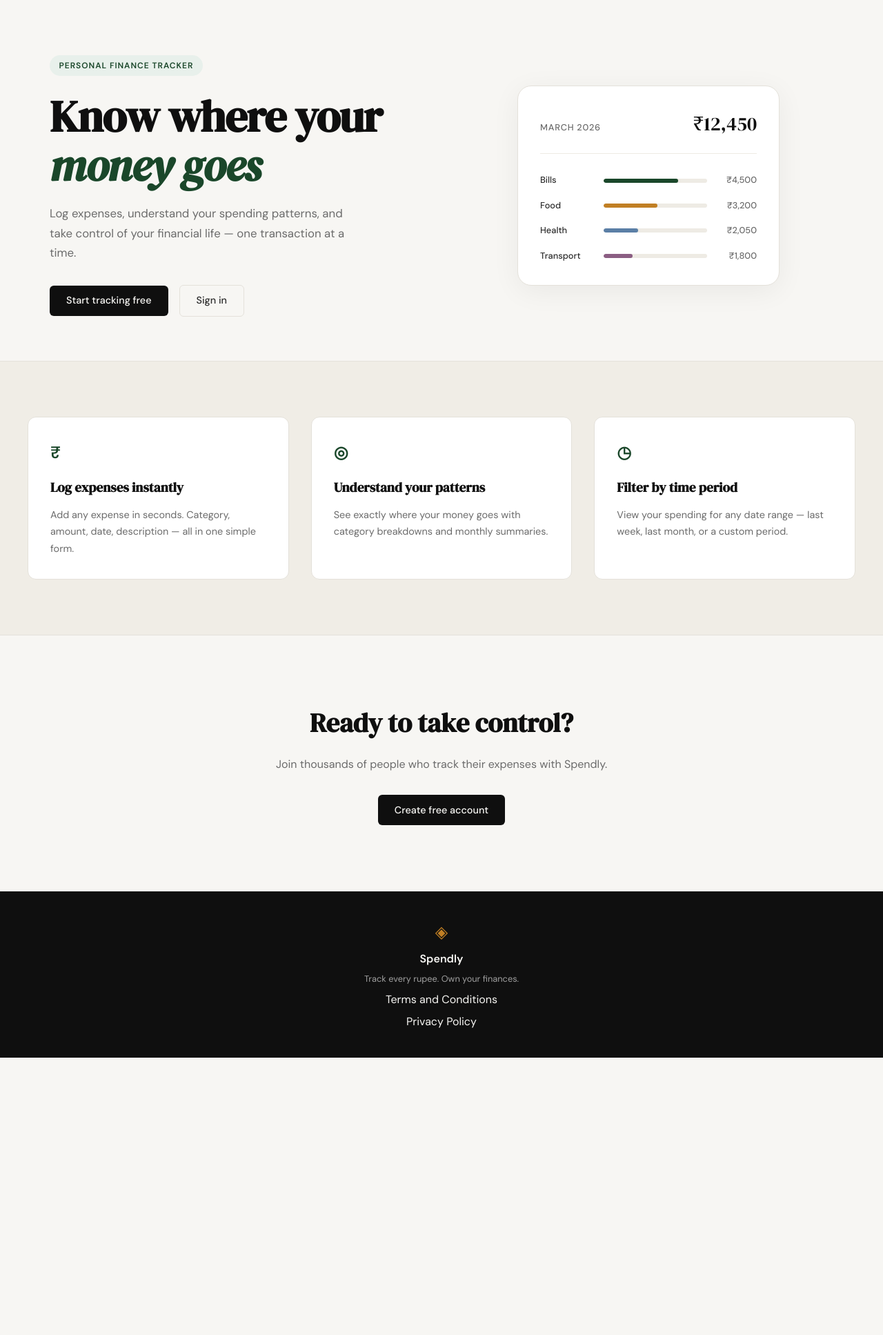
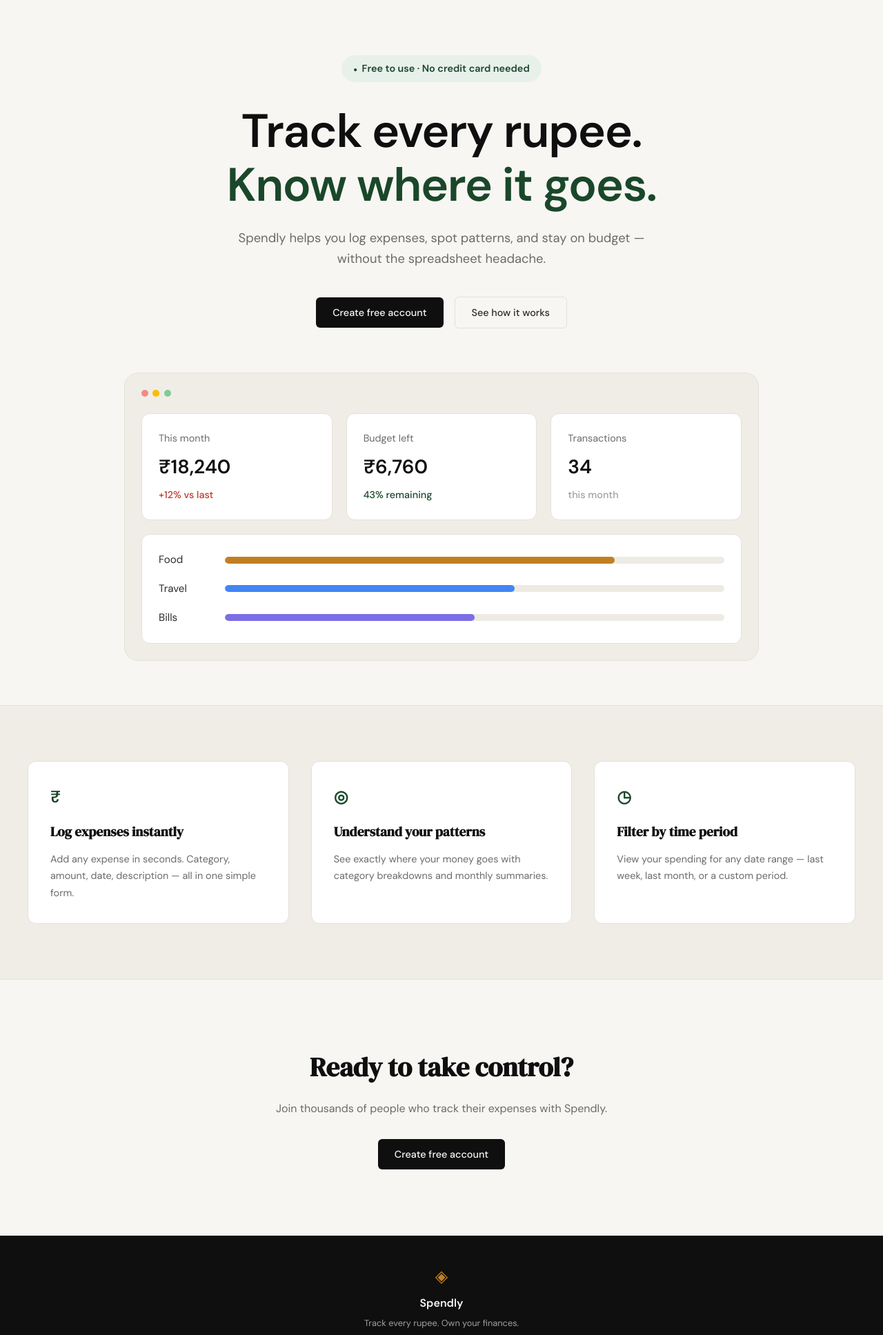
Before and after one commit to prxth4m/spendly, a Flask app: page / in a window 1280 px wide. Shown: the part 61-1996 px from the top of the page at 69% size. Before the commit the page ends 1594 px from the top, so only its background shows below. Run offline with Flask 3, Linux system fonts and the light colour scheme.

Commit message:
landing: redesign hero section to match mockup

```diff
--- a/static/css/style.css
+++ b/static/css/style.css
@@ -125,53 +125,59 @@ a { color: inherit; text-decoration: none; }
 
 .hero {
     padding: 5rem 2rem 4rem;
-    display: grid;
-    grid-template-columns: 1fr 1fr;
-    gap: 4rem;
-    align-items: center;
     max-width: var(--max-width);
     margin: 0 auto;
+    text-align: center;
 }
 
 .hero-badge {
     display: inline-block;
     background: var(--accent-light);
     color: var(--accent);
-    font-size: 0.75rem;
+    font-size: 0.9rem;
     font-weight: 600;
-    letter-spacing: 0.08em;
-    text-transform: uppercase;
-    padding: 0.35rem 0.85rem;
+    padding: 0.5rem 1.1rem;
     border-radius: 999px;
+    margin-bottom: 2rem;
+}
+
+.hero-badge::before {
+    content: '●';
+    color: var(--accent);
+    margin-right: 0.4rem;
+    font-size: 0.6rem;
+    vertical-align: middle;
+}
+
+.hero-title {
+    font-family: var(--font-body);
+    font-weight: 800;
+    font-size: clamp(2.5rem, 6vw, 4.25rem);
+    line-height: 1.15;
+    letter-spacing: -0.02em;
+    color: var(--ink);
     margin-bottom: 1.5rem;
 }
 
-.hero-title {
-    font-family: var(--font-display);
-    font-size: clamp(2.5rem, 5vw, 4rem);
-    line-height: 1.1;
-    letter-spacing: -0.02em;
-    color: var(--ink);
-    margin-bottom: 1.25rem;
-}
-
-.hero-title em {
-    font-style: italic;
+.hero-title-accent {
+    display: block;
     color: var(--accent);
 }
 
 .hero-subtitle {
-    font-size: 1.05rem;
+    font-size: 1.15rem;
     color: var(--ink-muted);
-    line-height: 1.7;
-    max-width: 460px;
-    margin-bottom: 2rem;
+    line-height: 1.6;
+    max-width: 620px;
+    margin: 0 auto 2.5rem;
 }
 
 .hero-actions {
     display: flex;
     gap: 1rem;
     align-items: center;
+    justify-content: center;
+    margin-bottom: 4rem;
 }
 
 /* ------------------------------------------------------------------ */
@@ -184,55 +190,96 @@ a { color: inherit; text-decoration: none; }
 }
 
 .mock-card {
+    background: var(--paper-warm);
+    border: 1px solid var(--border);
+    border-radius: var(--radius-lg);
+    padding: 1.5rem;
+    width: 100%;
+    max-width: 920px;
+}
+
+.mock-dots {
+    display: flex;
+    gap: 0.4rem;
+    margin-bottom: 1.5rem;
+}
+
+.mock-dots span {
+    width: 10px;
+    height: 10px;
+    border-radius: 50%;
+}
+
+.mock-dots span:nth-child(1) { background: #f28b82; }
+.mock-dots span:nth-child(2) { background: #fbbc04; }
+.mock-dots span:nth-child(3) { background: #81c995; }
+
+.mock-stats {
+    display: grid;
+    grid-template-columns: repeat(3, 1fr);
+    gap: 1.25rem;
+    margin-bottom: 1.25rem;
+}
+
+.mock-stat {
     background: var(--paper-card);
     border: 1px solid var(--border);
-    border-radius: var(--radius-lg);
-    padding: 2rem;
-    width: 100%;
-    max-width: 380px;
-    box-shadow: 0 8px 40px rgba(0,0,0,0.06);
+    border-radius: var(--radius-md);
+    padding: 1.5rem;
+    text-align: left;
 }
 
-.mock-card-header {
-    display: flex;
-    justify-content: space-between;
-    align-items: baseline;
-    margin-bottom: 1.75rem;
-    padding-bottom: 1.25rem;
-    border-bottom: 1px solid var(--border-soft);
+.mock-stat-label {
+    display: block;
+    font-size: 0.9rem;
+    color: var(--ink-muted);
+    margin-bottom: 0.5rem;
 }
 
-.mock-label {
-    font-size: 0.8rem;
-    font-weight: 500;
-    color: var(--ink-muted);
-    text-transform: uppercase;
-    letter-spacing: 0.06em;
+.mock-stat-value {
+    display: block;
+    font-family: var(--font-body);
+    font-weight: 700;
+    font-size: 1.75rem;
+    color: var(--ink);
+    margin-bottom: 0.4rem;
 }
 
-.mock-total {
-    font-family: var(--font-display);
-    font-size: 1.75rem;
-    color: var(--ink);
+.mock-stat-change {
+    display: block;
+    font-size: 0.9rem;
+    font-weight: 500;
 }
 
-.mock-bars { display: flex; flex-direction: column; gap: 1rem; }
+.mock-stat-change.negative { color: var(--danger); }
+.mock-stat-change.positive { color: var(--accent); }
+.mock-stat-change.muted { color: var(--ink-faint); }
+
+.mock-bars-card {
+    background: var(--paper-card);
+    border: 1px solid var(--border);
+    border-radius: var(--radius-md);
+    padding: 1.5rem;
+    display: flex;
+    flex-direction: column;
+    gap: 1.1rem;
+}
 
 .mock-bar-row {
     display: grid;
-    grid-template-columns: 80px 1fr 60px;
+    grid-template-columns: 80px 1fr;
     align-items: center;
-    gap: 0.75rem;
+    gap: 1rem;
 }
 
 .mock-cat {
-    font-size: 0.8rem;
-    font-weight: 500;
+    font-size: 0.95rem;
     color: var(--ink-soft);
+    text-align: left;
 }
 
 .mock-bar-track {
-    height: 6px;
+    height: 10px;
     background: var(--border-soft);
     border-radius: 999px;
     overflow: hidden;
@@ -240,21 +287,12 @@ a { color: inherit; text-decoration: none; }
 
 .mock-bar {
     height: 100%;
-    background: var(--accent);
+    background: var(--accent-2);
     border-radius: 999px;
-    transition: width 0.6s ease;
 }
 
-.mock-bar-2 { background: var(--accent-2); }
-.mock-bar-3 { background: #5b7fa6; }
-.mock-bar-4 { background: #8b5e83; }
-
-.mock-amt {
-    font-size: 0.8rem;
-    font-weight: 500;
-    color: var(--ink-muted);
-    text-align: right;
-}
+.mock-bar-2 { background: #4285f4; }
+.mock-bar-3 { background: #7c6ee6; }
 
 /* ------------------------------------------------------------------ */
 /* Buttons                                                             */
--- a/templates/landing.html
+++ b/templates/landing.html
@@ -5,56 +5,61 @@
 {% block content %}
 
 <section class="hero">
-    <div class="hero-inner">
-        <div class="hero-badge">Personal Finance Tracker</div>
-        <h1 class="hero-title">
-            Know where your<br>
-            <em>money goes</em>
-        </h1>
-        <p class="hero-subtitle">
-            Log expenses, understand your spending patterns,
-            and take control of your financial life —
-            one transaction at a time.
-        </p>
-        <div class="hero-actions">
-            <a href="{{ url_for('register') }}" class="btn-primary">Start tracking free</a>
-            <a href="{{ url_for('login') }}" class="btn-ghost">Sign in</a>
-        </div>
+    <div class="hero-badge">Free to use &middot; No credit card needed</div>
+    <h1 class="hero-title">
+        Track every rupee.
+        <span class="hero-title-accent">Know where it goes.</span>
+    </h1>
+    <p class="hero-subtitle">
+        Spendly helps you log expenses, spot patterns, and stay
+        on budget — without the spreadsheet headache.
+    </p>
+    <div class="hero-actions">
+        <a href="{{ url_for('register') }}" class="btn-primary">Create free account</a>
+        <a href="#" class="btn-ghost">See how it works</a>
     </div>
     <div class="hero-visual">
         <div class="mock-card">
-            <div class="mock-card-header">
-                <span class="mock-label">March 2026</span>
-                <span class="mock-total">₹12,450</span>
+            <div class="mock-dots">
+                <span></span>
+                <span></span>
+                <span></span>
             </div>
-            <div class="mock-bars">
+            <div class="mock-stats">
+                <div class="mock-stat">
+                    <span class="mock-stat-label">This month</span>
+                    <span class="mock-stat-value">₹18,240</span>
+                    <span class="mock-stat-change negative">+12% vs last</span>
+                </div>
+                <div class="mock-stat">
+                    <span class="mock-stat-label">Budget left</span>
+                    <span class="mock-stat-value">₹6,760</span>
+                    <span class="mock-stat-change positive">43% remaining</span>
+                </div>
+                <div class="mock-stat">
+                    <span class="mock-stat-label">Transactions</span>
+                    <span class="mock-stat-value">34</span>
+                    <span class="mock-stat-change muted">this month</span>
+                </div>
+            </div>
+            <div class="mock-bars-card">
+                <div class="mock-bar-row">
+                    <span class="mock-cat">Food</span>
+                    <div class="mock-bar-track">
+                        <div class="mock-bar" style="width: 78%"></div>
+                    </div>
+                </div>
+                <div class="mock-bar-row">
+                    <span class="mock-cat">Travel</span>
+                    <div class="mock-bar-track">
+                        <div class="mock-bar mock-bar-2" style="width: 58%"></div>
+                    </div>
+                </div>
                 <div class="mock-bar-row">
                     <span class="mock-cat">Bills</span>
                     <div class="mock-bar-track">
-                        <div class="mock-bar" style="width: 72%"></div>
+                        <div class="mock-bar mock-bar-3" style="width: 50%"></div>
                     </div>
-                    <span class="mock-amt">₹4,500</span>
-                </div>
-                <div class="mock-bar-row">
-                    <span class="mock-cat">Food</span>
-                    <div class="mock-bar-track">
-                        <div class="mock-bar mock-bar-2" style="width: 52%"></div>
-                    </div>
-                    <span class="mock-amt">₹3,200</span>
-                </div>
-                <div class="mock-bar-row">
-                    <span class="mock-cat">Health</span>
-                    <div class="mock-bar-track">
-                        <div class="mock-bar mock-bar-3" style="width: 33%"></div>
-                    </div>
-                    <span class="mock-amt">₹2,050</span>
-                </div>
-                <div class="mock-bar-row">
-                    <span class="mock-cat">Transport</span>
-                    <div class="mock-bar-track">
-                        <div class="mock-bar mock-bar-4" style="width: 28%"></div>
-                    </div>
-                    <span class="mock-amt">₹1,800</span>
                 </div>
             </div>
         </div>
```
